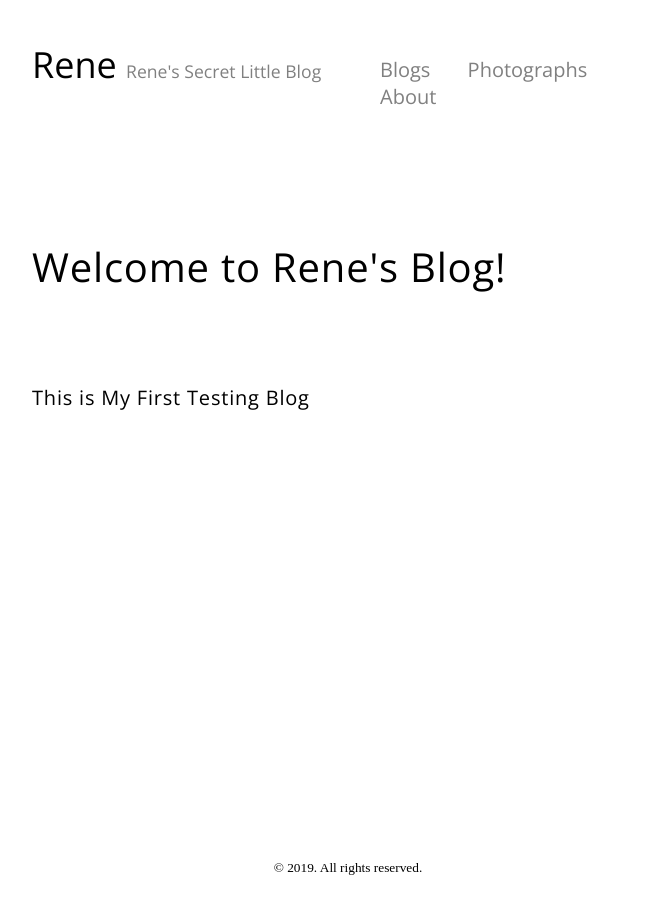
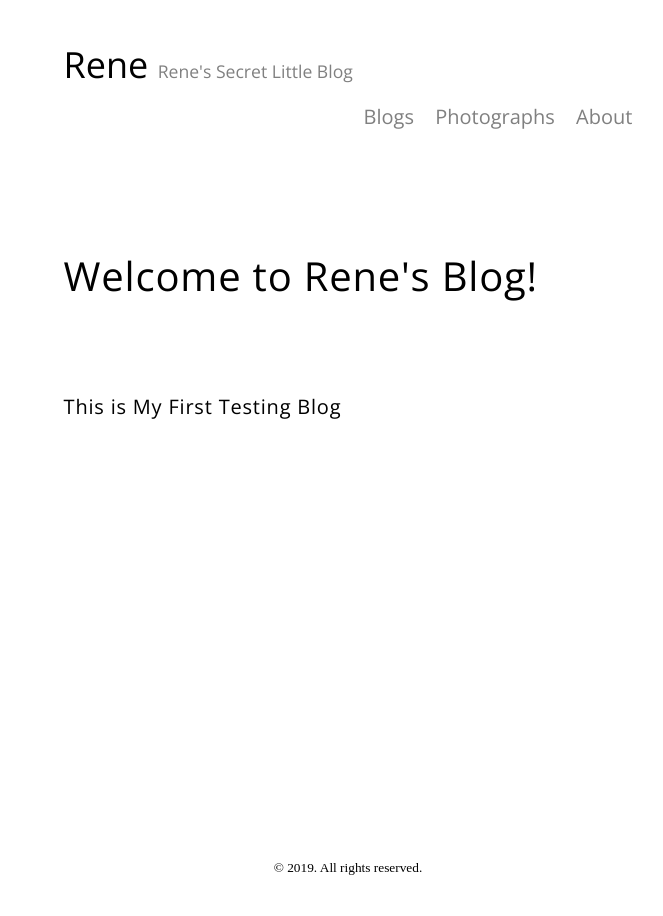
Before and after one commit to ReneGuo/ReneGuo.github.io, a Jekyll site: the page built from index.md, in a window 1280 px wide. Shown: the whole page, without its empty margins (292-955 px from the left). Built offline with Jekyll 4.4.1, drawn with Linux system fonts in a browser that asks for light colours; Markdown is read by kramdown in place of the engine named in the settings.

Commit message:
fix navigation bar

```diff
--- a/css/main.css
+++ b/css/main.css
@@ -8,7 +8,7 @@ header {
   font-family: "Open Sans", Arial, Helvetica, sans-serif;
   font-size: 2.25rem;
   font-weight: 500;
-  max-width: 50%;
+  max-width: 45%;
   margin-left: auto;
   margin-right: auto;
   margin-top: 2rem;
@@ -32,8 +32,15 @@ header small {
   font-weight: 300;
 }
 
-.nav, .nav a {
+.nav {
   margin-left: 1rem;
+  margin-right: auto;
+  display: inline;
+  color: grey;
+  font-size: 1.25rem;
+}
+
+.nav a {
   margin-right: auto;
   display: inline;
   color: grey;
@@ -44,11 +51,12 @@ header small {
   font-family: "Open Sans", Arial, Helvetica, sans-serif;
   font-size: 1.25rem;
   font-weight: 500;
-  max-width: 50%;
+  max-width: 55%;
   margin-left: auto;
   margin-right: auto;
   margin-top: 2.5%;
   float: right;
+  display: inline;
 }
 
 .tag {
@@ -70,7 +78,7 @@ header small {
   font-family: "Open Sans";
   font-weight: 300;
   font-size: 1.25rem;
-  max-width: 50%;
+  max-width: 45%;
   /* default value */
   margin-top: 2rem;
   margin-left: auto;
```
